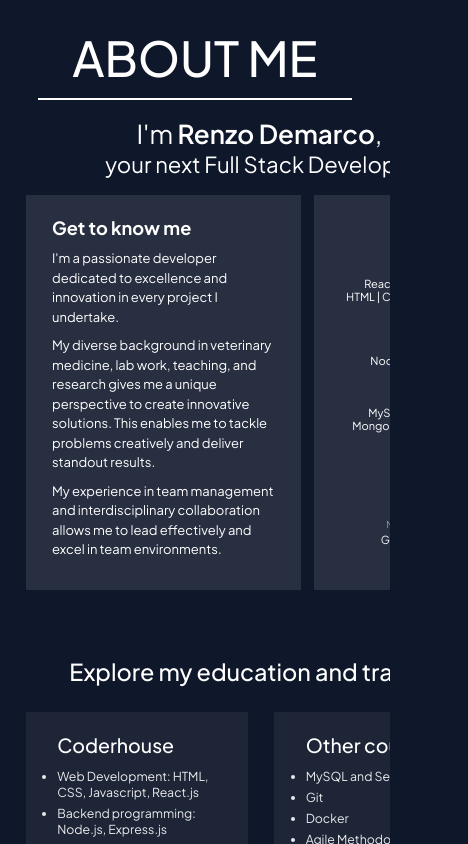
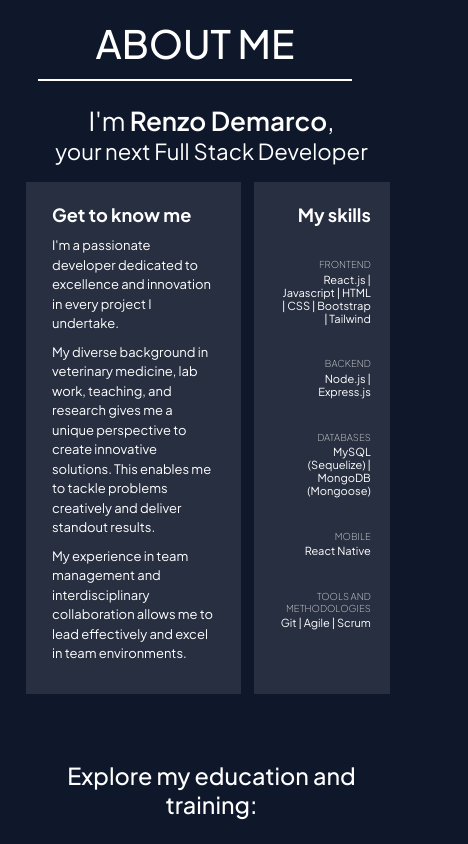
Before and after one commit to renzodemarco/portfolio, a React (Vite) app: page / in a window 390 px wide. Both pictures are taken after a click on the button "Let's start working together". Shown: the top 844 px of the page, 468 px wide, since content can reach past the window. Built offline with nearby package versions, Linux system fonts and the light colour scheme.

Commit message:
add responsive 576px

```diff
--- a/src/components/Footer/Footer.jsx
+++ b/src/components/Footer/Footer.jsx
@@ -19,7 +19,7 @@ const Footer = ({ toggleIsHome, onSetActive }) => {
               <Link
                 to={item.name}
                 spy={true}
-                offset={-160}
+                offset={ item.name === 'AboutMe' ? -110 : -100 }
                 smooth={true}
                 duration={500}
                 activeClass="active"
--- a/src/components/Header/Header.css
+++ b/src/components/Header/Header.css
@@ -36,3 +36,13 @@ header::after {
     width: 100%;
   }
 }
+
+@media (max-width: 576px) {
+  header {
+    height: 6.2rem;
+  }
+
+  header h1 {
+    font-size: 3rem;
+  }
+}
--- a/src/components/Layout/Layout.css
+++ b/src/components/Layout/Layout.css
@@ -34,3 +34,9 @@ main {
     grid-template-columns: 1fr;
   }
 }
+
+@media (max-width: 576px) {
+  main {
+    padding-top: 7rem;
+  }
+}
--- a/src/components/Navbar/Navbar.jsx
+++ b/src/components/Navbar/Navbar.jsx
@@ -17,7 +17,7 @@ const Navbar = ({ navItems, toggleIsHome, onSetActive }) => {
             <Link
               to={item.name}
               spy={true}
-              offset={-160}
+              offset={ item.name === 'AboutMe' ? -140 : -120 }
               smooth={true}
               duration={500}
               activeClass="active"
--- a/src/components/ProjectCard/ProjectCard.css
+++ b/src/components/ProjectCard/ProjectCard.css
@@ -126,3 +126,18 @@
     flex: 5;
   }
 }
+
+@media (max-width: 576px) {
+
+  .project-card {
+    flex-direction: column;
+  }
+
+  .overlay-text-container {
+    padding: 1rem;
+  }
+
+  .overlay-text-container h3 {
+    font-size: 2.2rem;
+  }
+}
--- a/src/index.css
+++ b/src/index.css
@@ -8,6 +8,7 @@
 
 body {
   background-color: #0f172a;
+  max-width: 100vw;
 }
 
 body::-webkit-scrollbar {
@@ -36,7 +37,7 @@ h2 {
   font-size: 2rem;
   color: #fff;
   font-weight: 400;
-  white-space: pre;
+  white-space: normal;
 }
 
 h2 span {
--- a/src/pages/Contact/Contact.css
+++ b/src/pages/Contact/Contact.css
@@ -74,7 +74,12 @@
 
 @media (max-width: 720px) {
 
+  .contact-container {
+    gap: 3rem;
+  }
+
   .contact-container h2 {
     font-size: 2.6rem;
   }
+
 }
--- a/src/pages/WorkExperience/WorkExperience.css
+++ b/src/pages/WorkExperience/WorkExperience.css
@@ -2,6 +2,7 @@
   width: 100%;
   display: flex;
   flex-direction: column;
+  align-items: center;
   gap: 2.6rem;
   padding-top: 2rem;
 }
@@ -11,11 +12,15 @@
   text-align: center;
   margin-top: .2rem;
   font-weight: 500;
+  padding: 0 2rem;
+  word-break: break-word;
 }
 
 .accordion-container {
   display: flex;
   flex-direction: column;
+  align-items: stretch;
+  width: 100%;
   gap: 2rem;
 }
 
```
